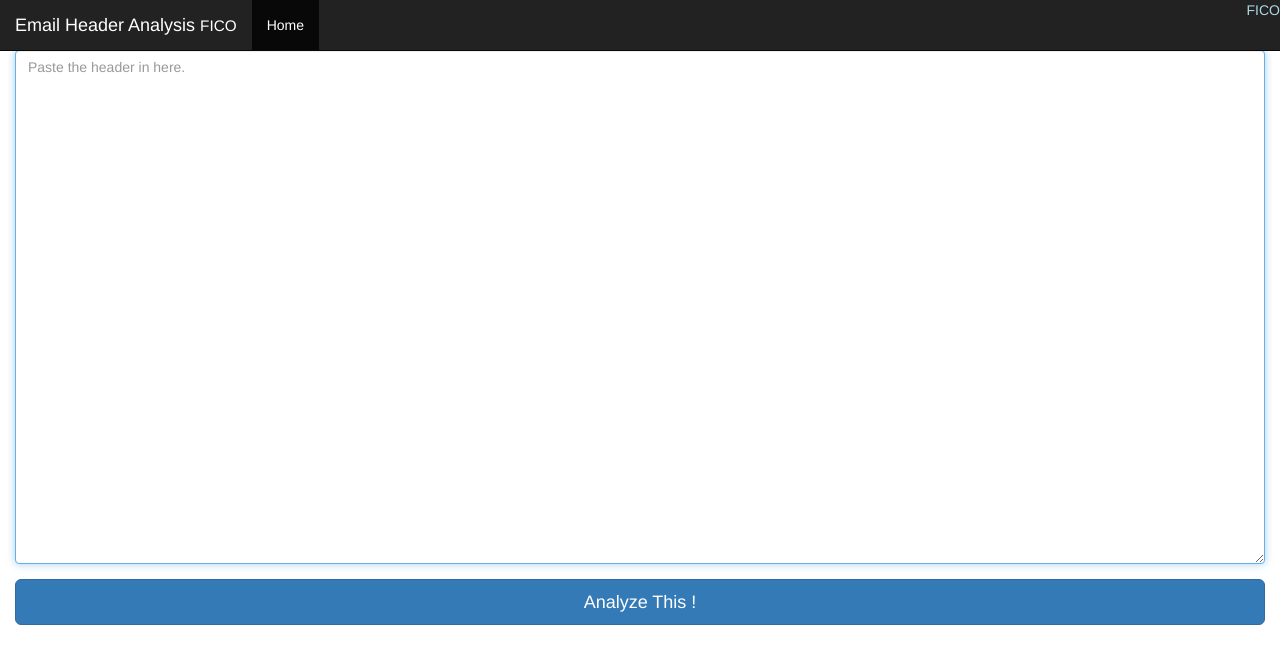
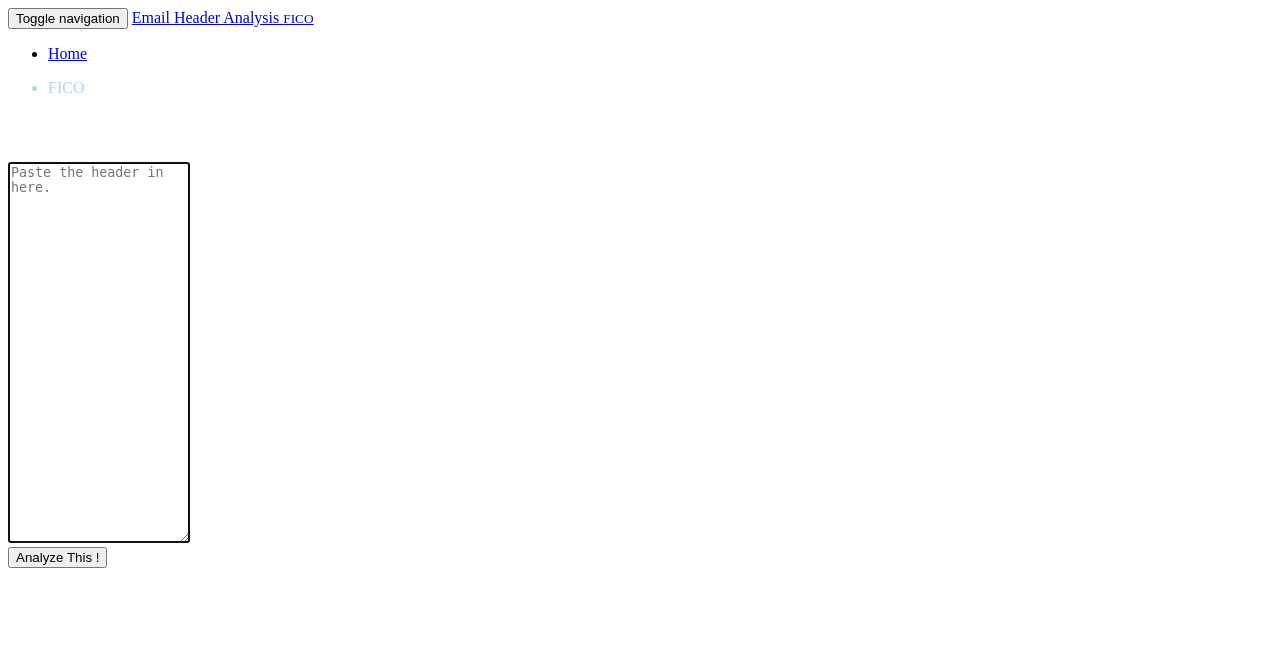
Before and after one commit to ojasviashishchauhan/email_analysis, a Flask app: page / in a window 1280 px wide. Shown: the top 664 px of the page. Run offline with Flask 2, Linux system fonts and the light colour scheme; parts of the project's set-up code (start-up, migrations or seed data) failed here and were passed over; some libraries are stand-ins or nearby versions.

Commit message:
Update index.html

```diff
--- a/templates/index.html
+++ b/templates/index.html
@@ -5,22 +5,7 @@
     <meta charset="utf-8">
     <meta http-equiv="X-UA-Compatible" content="IE=edge">
     <meta name="viewport" content="width=device-width, initial-scale=1">
-    <meta name="description" content="">
-    <meta name="author" content="">
-    <link rel="icon" href="{{url_for('static', filename='imgs/fav.png')}}">
     <title>Email Header Analysis</title>
-    <!-- Bootstrap core CSS -->
-    <link href="{{url_for('static', filename='css/bootstrap.min.css')}}" rel="stylesheet">
-    <link href="{{url_for('static', filename='css/ie10-viewport-bug-workaround.css')}}" rel="stylesheet">
-    <!-- Custom styles for this template -->
-    <link href="{{url_for('static', filename='css/starter-template.css')}}" rel="stylesheet">
-    <!-- HTML5 and Respond.js for IE8 support of HTML5 elements and media queries -->
-    <!--[if lt IE 9]>
-      <script src="{{url_for('static', filename='js/html5shiv.min.js')}}"></script>
-      <script src="{{url_for('static', filename='js/respond.min.js')}}"></script>
-    <![endif]-->
-    <link href="{{url_for('static', filename='css/bootstrap-table.min.css')}}" rel="stylesheet">
-    <link href="{{url_for('static', filename='css/flag-sprites.min.css')}}" rel="stylesheet" type="text/css" />
 </head>
 
 <body>
@@ -31,9 +16,7 @@
                 <button type="button" class="navbar-toggle collapsed" data-toggle="collapse" data-target="#navbar"
                     aria-expanded="false" aria-controls="navbar">
                     <span class="sr-only">Toggle navigation</span>
-                    <span class="icon-bar"></span>
-                    <span class="icon-bar"></span>
-                    <span class="icon-bar"></span>
+
                 </button>
                 <a class="navbar-brand" href="/">Email Header Analysis <small>FICO</small></a>
             </div>
@@ -47,7 +30,7 @@
 		</li>
                 </ul>
             </div>
-            <!--/.nav-collapse -->
+
         </div>
     </nav>
     <!-- Begin page content -->
@@ -184,10 +167,6 @@
         {% endif %}
     </div>
 
-    <script src="{{url_for('static', filename='js/jquery.min.js')}}"></script>
-    <script src="{{url_for('static', filename='js/bootstrap.min.js')}}"></script>
-    <script src="{{url_for('static', filename='js/bootstrap-table.min.js')}}"></script>
-    <script src="{{url_for('static', filename='js/pygal-tooltips.min.js')}}"></script>
     <script type="text/javascript">
         $(document).ready(function () {
             $('[data-toggle="tooltip"]').tooltip();
```
